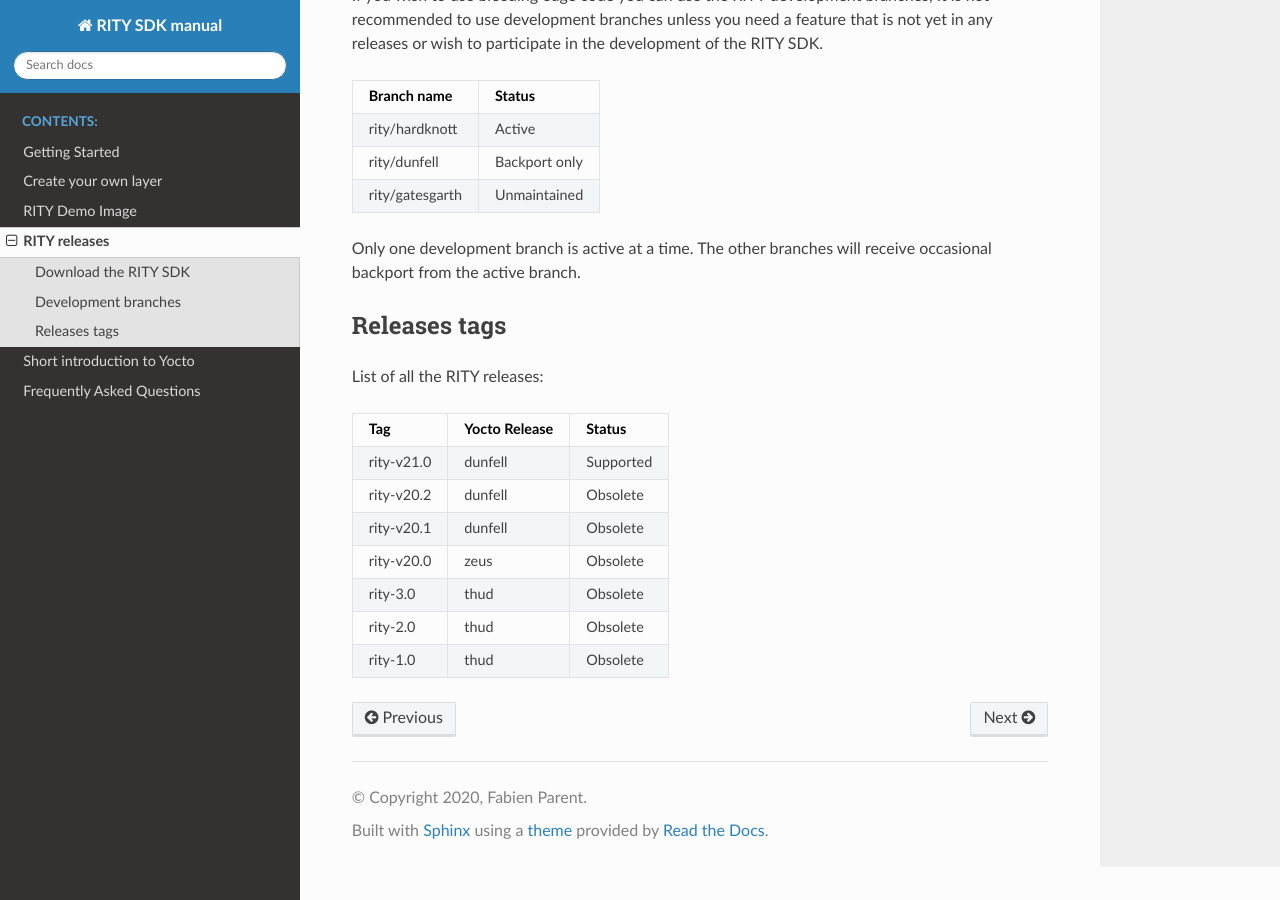
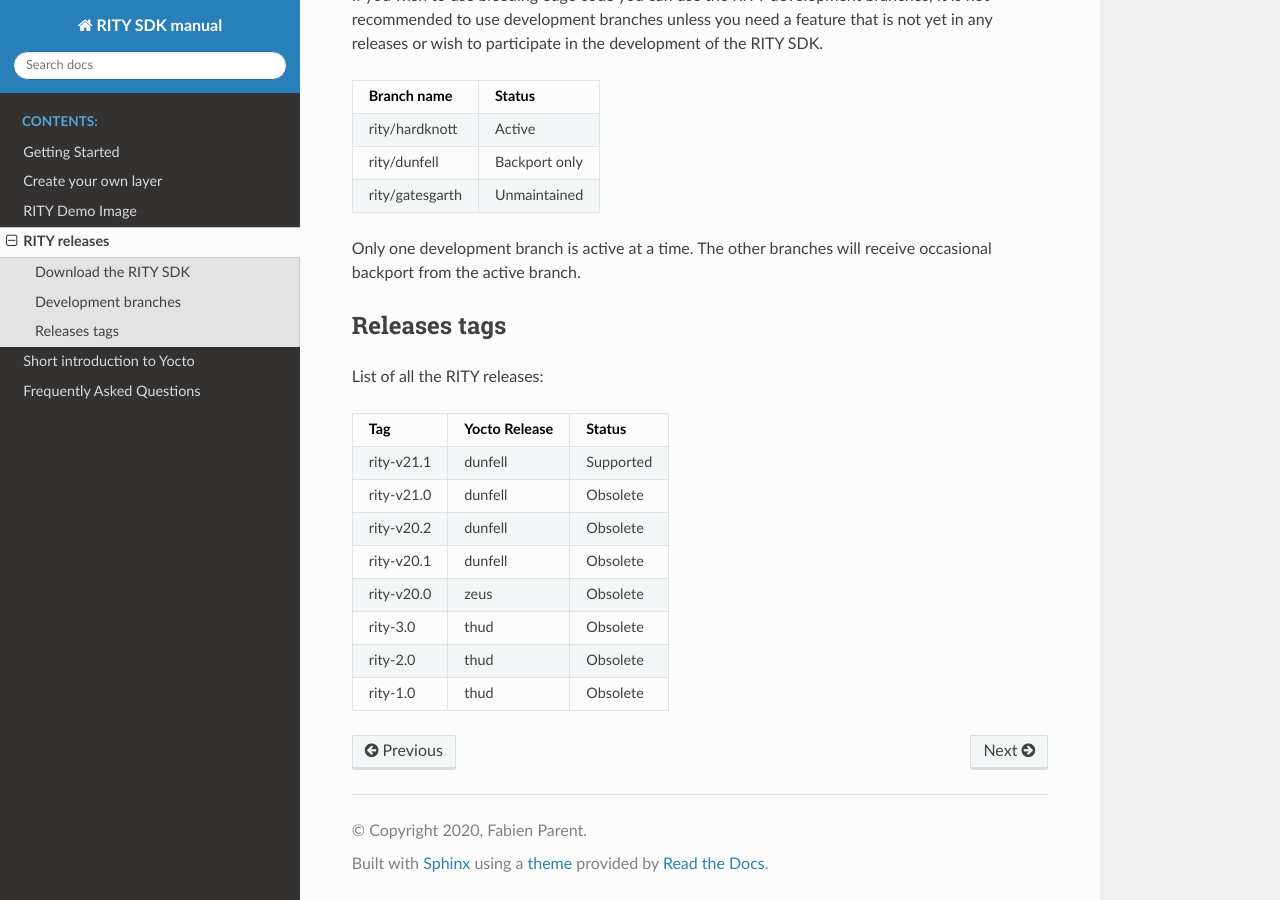
Before and after one commit to via-edge-ai/meta-rity, a Sphinx documentation site: the page built from docs/releases.rst, in a window 1280 px wide and 900 px high, scrolled down 652 px. Built offline with Sphinx 7.4.7 and the Read the Docs theme 2.0.0, drawn with Linux system fonts in a browser that asks for light colours.

Commit message:
docs: add rity-v21.1 release
Signed-off-by: Fabien Parent <fparent@baylibre.com>

```diff
--- a/docs/releases.rst
+++ b/docs/releases.rst
@@ -52,7 +52,9 @@ List of all the RITY releases:
 +------------+---------------+-----------+
 | Tag        | Yocto Release | Status    |
 +============+===============+===========+
-| rity-v21.0 | dunfell       | Supported |
+| rity-v21.1 | dunfell       | Supported |
++------------+---------------+-----------+
+| rity-v21.0 | dunfell       | Obsolete  |
 +------------+---------------+-----------+
 | rity-v20.2 | dunfell       | Obsolete  |
 +------------+---------------+-----------+
```
